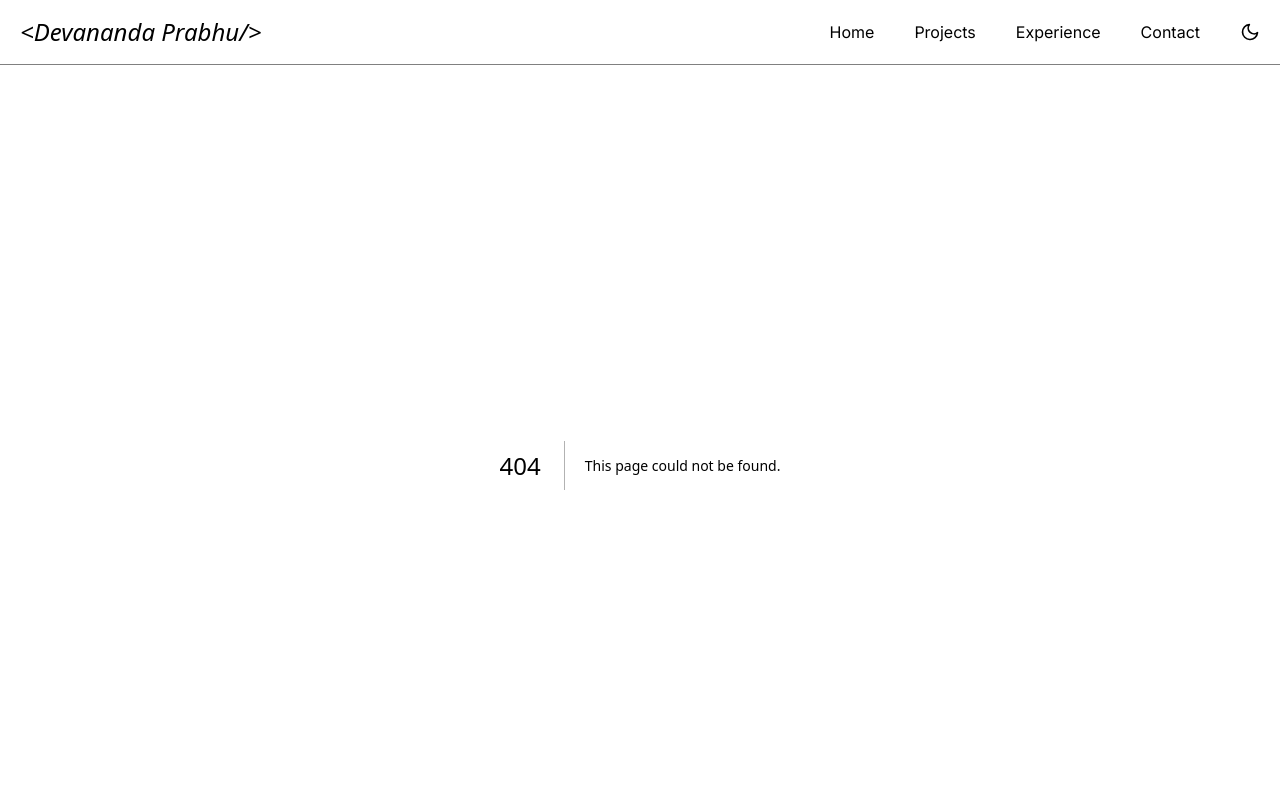
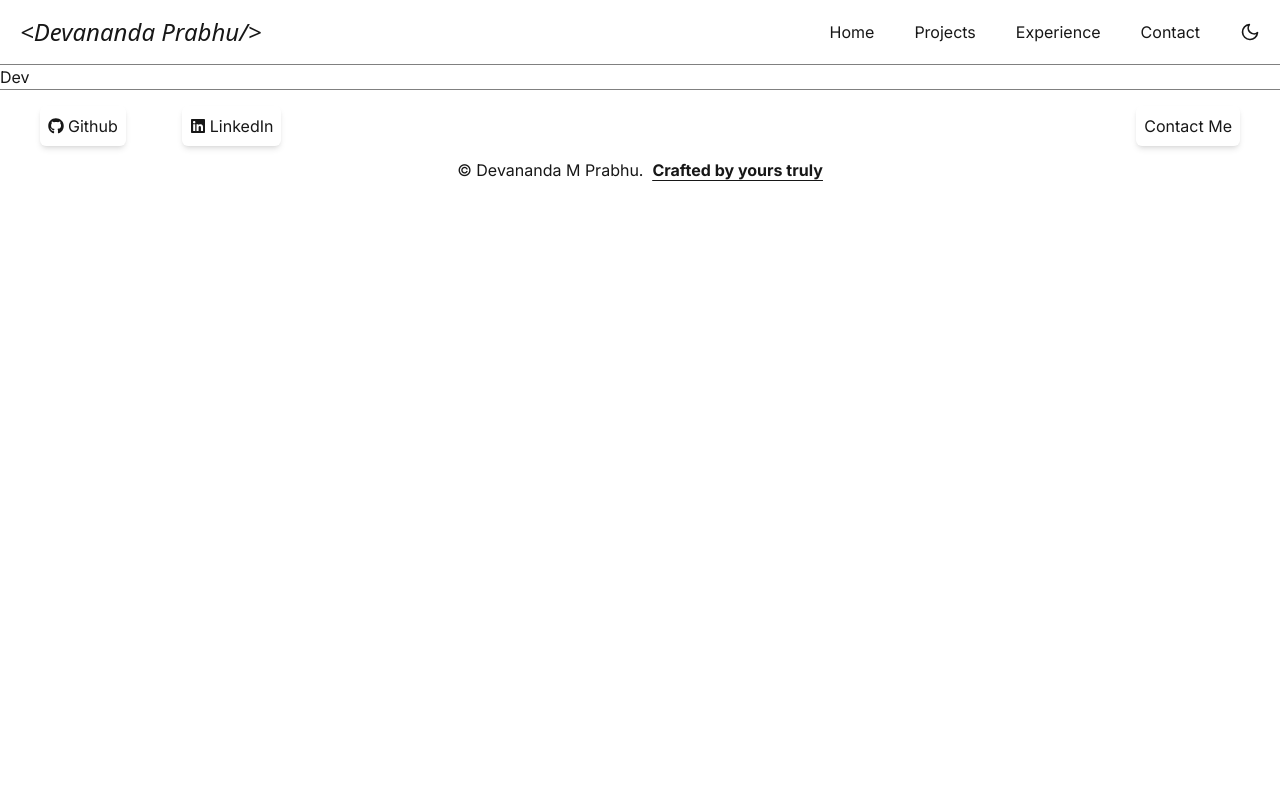
Before and after one commit to devprabhu18/MyPortfolio, a Next.js app: page /projects in a window 1280 px wide. Before the commit this address had no page. Shown: the top 800 px of the page. Built offline with nearby package versions, Linux system fonts and the light colour scheme.

Commit message:
Created projects route(Empty)

```diff
--- /dev/null
+++ b/src/app/projects/page.tsx
@@ -0,0 +1,5 @@
+export default function Page(){
+    return(
+        <h1>Dev</h1>
+    )
+}
```
